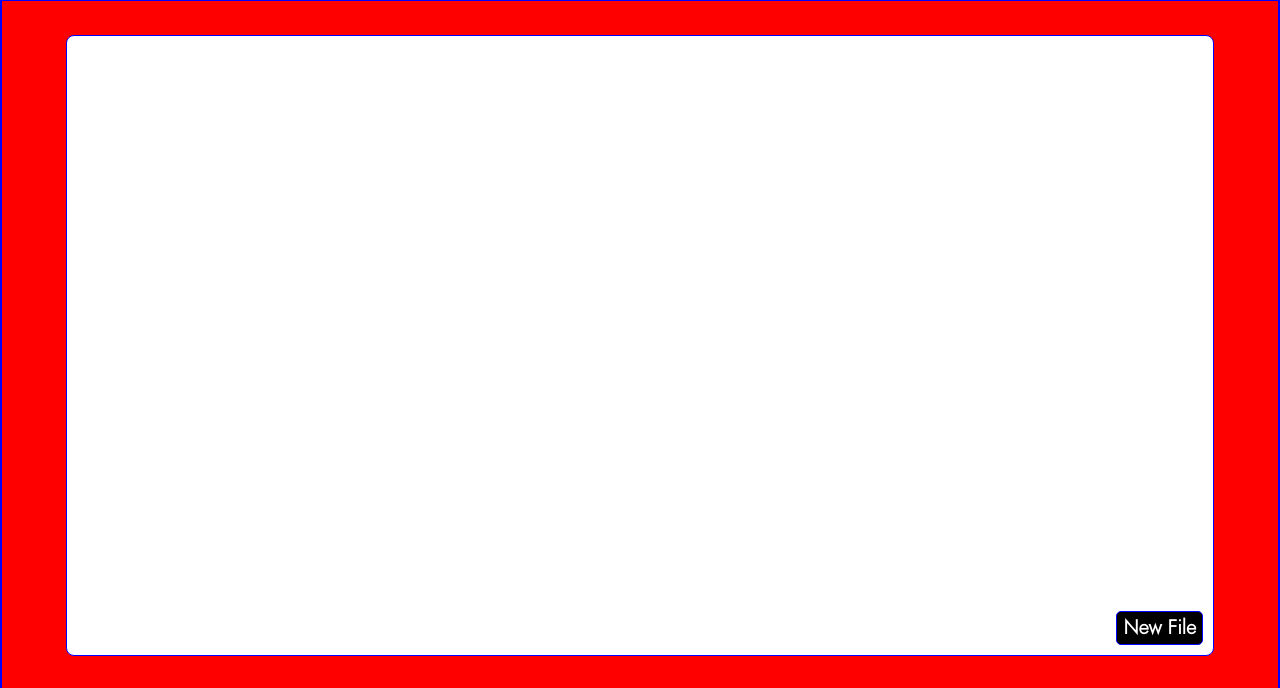
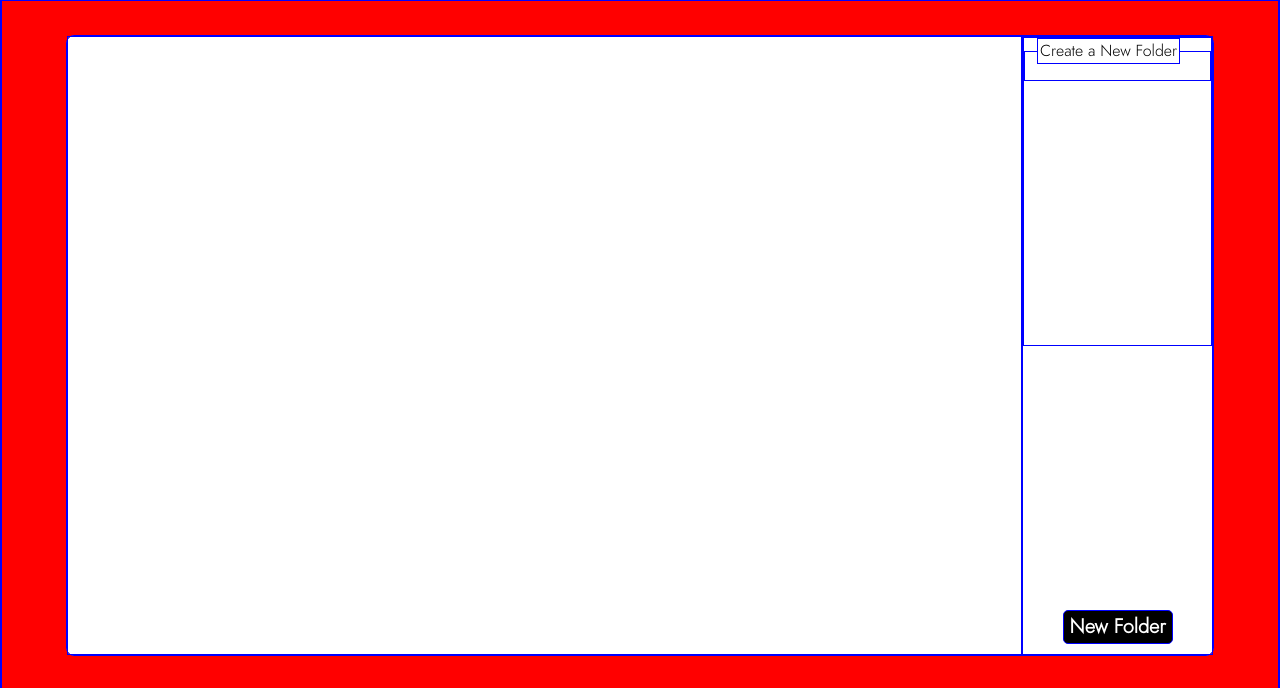
Before and after one commit to eltonbautista/odin-todo-list, a website built with webpack: page src/template.html in a window 1280 px wide. Shown: the part 70-758 px from the top of the page. Built offline with nearby package versions, Linux system fonts and the light colour scheme.

Commit message:
currently in the process of writing a module for creating folders, need to utilize a form so I'm going to try using innerHTML to build it tomorrow rather than a bunch of individual createElements

```diff
--- a/src/index.js
+++ b/src/index.js
@@ -1,6 +1,9 @@
 import './style.css';
+import octocatIcon from './assets/octocat.png';
 import loadMainPage from './load-main';
-import octocatIcon from './assets/octocat.png';
+import newFolderForm from './newFolderForm';
+
 
 
 loadMainPage(octocatIcon);
+newFolderForm();
--- a/src/load-main.js
+++ b/src/load-main.js
@@ -7,12 +7,16 @@ const loadMainPage = function loadMainPage(cat) {
     // CREATE
     const octocatImage = document.createElement('img');
     const ghLink = document.createElement('a');
-    const newFileButton = document.createElement('button');
 
-    // ADD FILE BUTTON
-    newFileButton.setAttribute('id', 'new-file-button');
-    newFileButton.append('New File');
-    mainContent.append(newFileButton);
+    const folderDiv = document.createElement('div');
+    const formDiv = document.createElement('div');
+
+    // MAIN CONTENT
+    folderDiv.setAttribute('id', 'folder-div');
+    formDiv.setAttribute('id', 'form-div');
+
+    mainContent.append(folderDiv, formDiv);
+
 
 // FOOTER
     octocatImage.src = `${cat}`;
--- /dev/null
+++ b/src/newFolderForm.js
@@ -0,0 +1,30 @@
+const newFolderForm = function newFolderForm() {
+    const formDiv = document.querySelector('#form-div');
+
+
+    // CREATE DOM
+    const folderForm = document.createElement('form');
+    const formField = document.createElement('fieldset');
+    const folderFieldLegend = document.createElement('legend');
+    const newFolderButton = document.createElement('button');
+
+    // APPENDING
+    folderFieldLegend.append('Create a New Folder');
+    formField.append(folderFieldLegend);
+    folderForm.append(formField);
+    formDiv.append(folderForm);
+
+    // ADD FOLDER BUTTON
+    newFolderButton.setAttribute('id', 'new-folder-button');
+    newFolderButton.append('New Folder');
+    formDiv.append(newFolderButton);
+
+
+
+    // const createForm = function createForm() {
+
+    // }
+
+    // newFolderButton.addEventListener()
+}
+export default newFolderForm;
--- a/src/style.css
+++ b/src/style.css
@@ -54,7 +54,7 @@ footer a {
   justify-content: center;
 }
 
-body div {
+body > div {
   align-self: center;
   justify-self: center;
   background-color: white;
@@ -62,13 +62,19 @@ body div {
   width: 90%;
   border-radius: 8px;
   display: grid;
+  grid-auto-flow: column;
+  grid-template-columns: 1fr 0.2fr;
 }
 
-#new-file-button {
-  position: absolute;
-  justify-self: end;
+/*  MAIN CONTENT */
+
+body > div div {
+  display: grid;
+}
+
+#new-folder-button {
+  justify-self: center;
   align-self: flex-end;
-  margin-right: 10px;
   margin-bottom: 10px;
   font-weight: 900;
   font-size: 20px;
```
Also changed, not shown: src/newFileForm.js (deleted).
